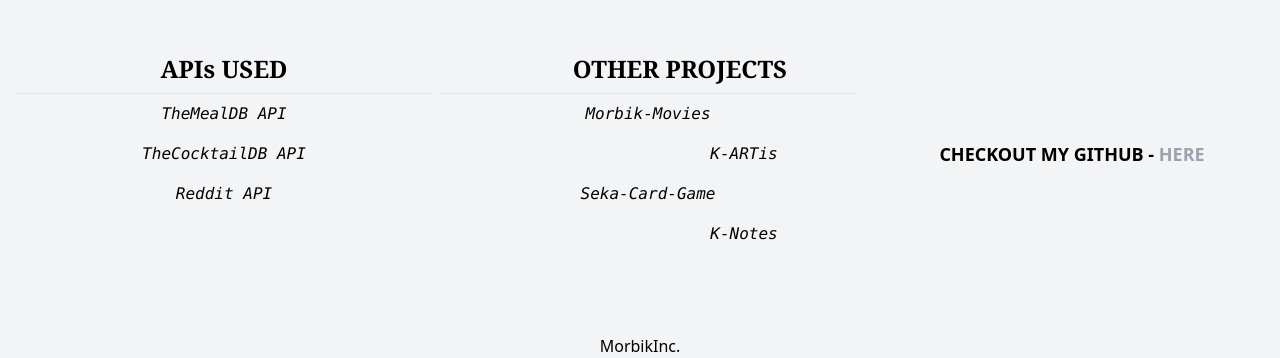
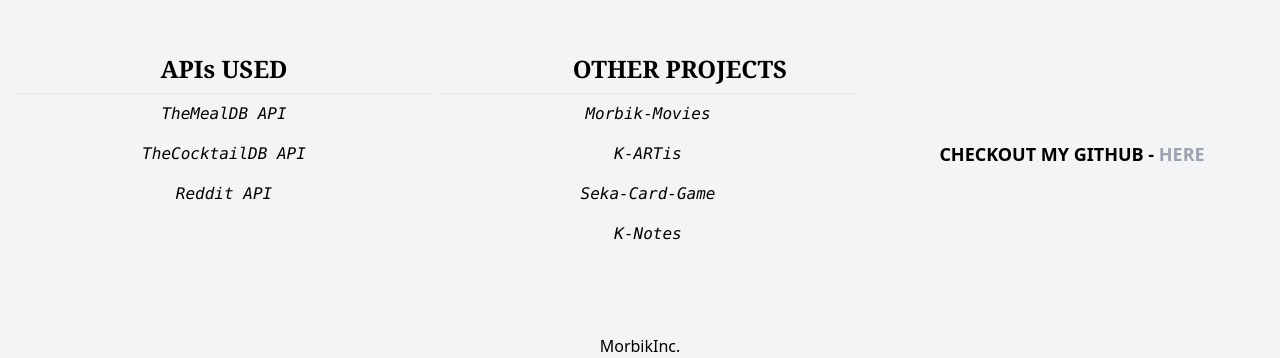
Before and after one commit to kbleul/morbik-food, a React (Create React App) app: page /reddit in a window 1280 px wide. Shown: the part 1251-1609 px from the top of the page. Built offline with nearby package versions, Linux system fonts and the light colour scheme; no server answers.

Commit message:
responsive design build 6
final

```diff
--- a/src/fotter.js
+++ b/src/fotter.js
@@ -13,9 +13,9 @@
                 <section className="lg:w-4/12 text-center text-sm lg:text-base lg:hover:border-b-2 lg:hover:border-green-400 my-12 lg:my-0 ">
                     <h3 className="font-extrabold text-xl xl:text-2xl pb-2 font-serif uppercase lg:pl-16">Other Projects</h3><hr/>
                     <p className="italic leading-10 font-mono hover:underline hover:decoration-gray-400 "><a href="https://morbik-movies.netlify.app/" target="_blank" rel="noreferrer">Morbik-Movies</a></p>
-                    <p className="italic leading-10 font-mono xl:pl-48 hover:underline hover:decoration-gray-400"><a href="https://k-artis.netlify.app" target="_blank" rel="noreferrer">K-ARTis</a></p>
-                    <p className="italic leading-10 font-mono kl:pl-16 hover:underline hover:decoration-gray-400"><a href="https://seka-card-game.netlify.app" target="_blank" rel="noreferrer">Seka-Card-Game</a></p>
-                    <p className="italic leading-10 font-mono xl:pl-48 hover:underline hover:decoration-gray-400"><a href="https://knotess.netlify.app" target="_blank" rel="noreferrer">K-Notes</a></p>
+                    <p className="italic leading-10 font-mono hover:underline hover:decoration-gray-400"><a href="https://k-artis.netlify.app" target="_blank" rel="noreferrer">K-ARTis</a></p>
+                    <p className="italic leading-10 font-mono hover:underline hover:decoration-gray-400"><a href="https://seka-card-game.netlify.app" target="_blank" rel="noreferrer">Seka-Card-Game</a></p>
+                    <p className="italic leading-10 font-mono hover:underline hover:decoration-gray-400"><a href="https://knotess.netlify.app" target="_blank" rel="noreferrer">K-Notes</a></p>
 
                 </section>
                 <section className="ml-2 lg:w-4/12 flex justify-center items-center font-extrabold text-lg uppercase hover:border-l-2 hover:border-green-400">
--- a/src/subreddit.js
+++ b/src/subreddit.js
@@ -30,7 +30,6 @@
     };
   }, []);
 
-  useEffect(() => {
   const fetchsubreddit = async () => {
     try {
       const result = await axios(`https://www.reddit.com/r/${slug}/.json`);
@@ -52,6 +51,7 @@
     }
   };
 
+  useEffect(() => {
     fetchsubreddit();
   }, [slug, a]);
 
@@ -294,7 +294,6 @@
           <Footer />
         </div>
       </section>
-      >
     </article>
   );
 };
```
Lines whose indentation alone changed are shown as unchanged.
